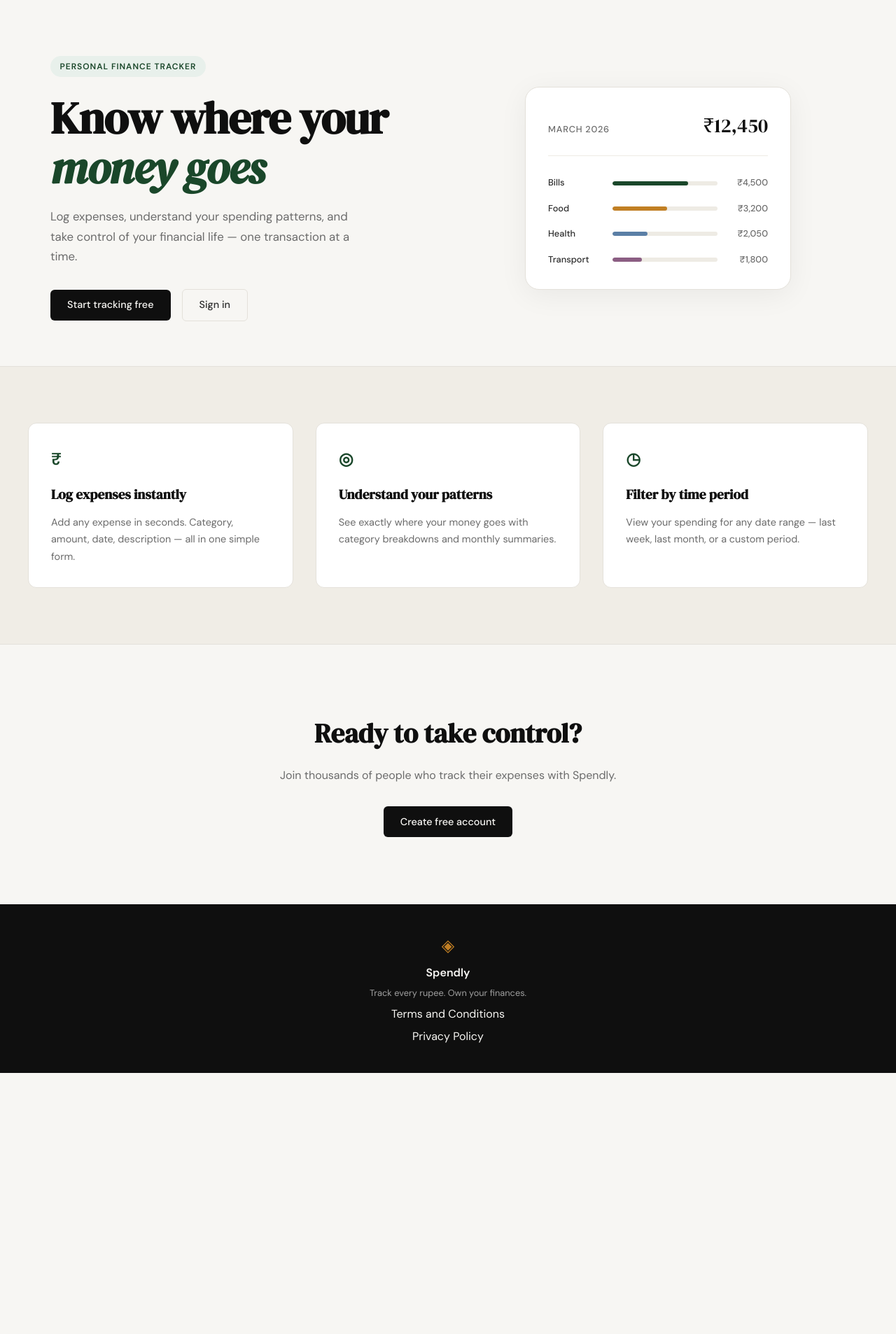
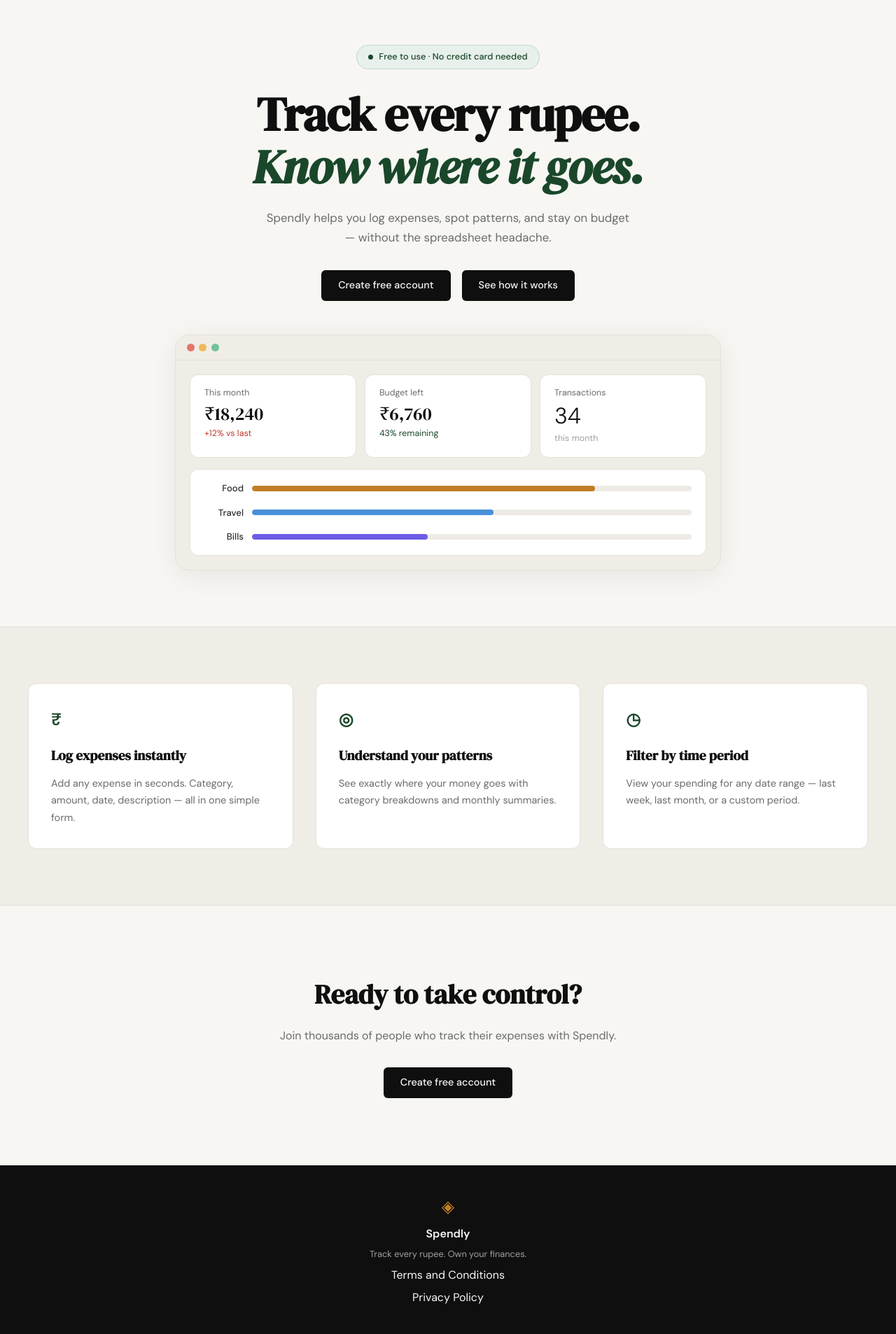
Before and after one commit to Surabhitharuni/spendly, a Flask app: page / in a window 1280 px wide. Shown: the part 61-1967 px from the top of the page at 70% size. Before the commit the page ends 1594 px from the top, so only its background shows below. Run offline with Flask 3, Linux system fonts and the light colour scheme.

Commit message:
updated hero section to match new design
Co-Authored-By: Claude Sonnet 4.6 <noreply@anthropic.com>

```diff
--- a/static/css/style.css
+++ b/static/css/style.css
@@ -124,31 +124,46 @@ a { color: inherit; text-decoration: none; }
 /* ------------------------------------------------------------------ */
 
 .hero {
-    padding: 5rem 2rem 4rem;
-    display: grid;
-    grid-template-columns: 1fr 1fr;
-    gap: 4rem;
+    padding: 4rem 2rem 5rem;
+    display: flex;
+    flex-direction: column;
     align-items: center;
-    max-width: var(--max-width);
+    text-align: center;
+    max-width: 860px;
     margin: 0 auto;
 }
 
+.hero-inner {
+    width: 100%;
+    max-width: 660px;
+    margin-bottom: 3rem;
+}
+
 .hero-badge {
-    display: inline-block;
+    display: inline-flex;
+    align-items: center;
+    gap: 0.5rem;
     background: var(--accent-light);
     color: var(--accent);
-    font-size: 0.75rem;
-    font-weight: 600;
-    letter-spacing: 0.08em;
-    text-transform: uppercase;
-    padding: 0.35rem 0.85rem;
+    font-size: 0.8rem;
+    font-weight: 500;
+    padding: 0.4rem 1rem;
     border-radius: 999px;
-    margin-bottom: 1.5rem;
+    margin-bottom: 1.75rem;
+    border: 1px solid rgba(26,71,42,0.15);
+}
+
+.hero-badge-dot {
+    width: 7px;
+    height: 7px;
+    background: var(--accent);
+    border-radius: 50%;
+    flex-shrink: 0;
 }
 
 .hero-title {
     font-family: var(--font-display);
-    font-size: clamp(2.5rem, 5vw, 4rem);
+    font-size: clamp(2.75rem, 6vw, 4.25rem);
     line-height: 1.1;
     letter-spacing: -0.02em;
     color: var(--ink);
@@ -158,103 +173,148 @@ a { color: inherit; text-decoration: none; }
 .hero-title em {
     font-style: italic;
     color: var(--accent);
+    display: block;
 }
 
 .hero-subtitle {
     font-size: 1.05rem;
     color: var(--ink-muted);
     line-height: 1.7;
-    max-width: 460px;
-    margin-bottom: 2rem;
+    max-width: 520px;
+    margin: 0 auto 2rem;
 }
 
 .hero-actions {
     display: flex;
     gap: 1rem;
     align-items: center;
+    justify-content: center;
 }
 
 /* ------------------------------------------------------------------ */
-/* Mock card (hero visual)                                             */
+/* Browser mock card (hero visual)                                     */
 /* ------------------------------------------------------------------ */
 
 .hero-visual {
-    display: flex;
-    justify-content: center;
+    width: 100%;
+    max-width: 780px;
 }
 
-.mock-card {
+.browser-card {
+    background: var(--paper-warm);
+    border: 1px solid var(--border);
+    border-radius: var(--radius-lg);
+    overflow: hidden;
+    box-shadow: 0 8px 40px rgba(0,0,0,0.07);
+}
+
+.browser-bar {
+    background: var(--paper-warm);
+    border-bottom: 1px solid var(--border);
+    padding: 0.75rem 1rem;
+    display: flex;
+    align-items: center;
+    gap: 0.4rem;
+}
+
+.browser-dot {
+    width: 11px;
+    height: 11px;
+    border-radius: 50%;
+}
+
+.dot-red    { background: #e5756a; }
+.dot-yellow { background: #f0b959; }
+.dot-green  { background: #72c29a; }
+
+.browser-body {
+    padding: 1.25rem;
+    display: flex;
+    flex-direction: column;
+    gap: 1rem;
+}
+
+.stat-row {
+    display: grid;
+    grid-template-columns: repeat(3, 1fr);
+    gap: 0.75rem;
+}
+
+.stat-card {
     background: var(--paper-card);
     border: 1px solid var(--border);
-    border-radius: var(--radius-lg);
-    padding: 2rem;
-    width: 100%;
-    max-width: 380px;
-    box-shadow: 0 8px 40px rgba(0,0,0,0.06);
+    border-radius: var(--radius-md);
+    padding: 1rem 1.25rem;
+    text-align: left;
 }
 
-.mock-card-header {
-    display: flex;
-    justify-content: space-between;
-    align-items: baseline;
-    margin-bottom: 1.75rem;
-    padding-bottom: 1.25rem;
-    border-bottom: 1px solid var(--border-soft);
+.stat-label {
+    font-size: 0.78rem;
+    color: var(--ink-muted);
+    margin-bottom: 0.35rem;
 }
 
-.mock-label {
-    font-size: 0.8rem;
-    font-weight: 500;
-    color: var(--ink-muted);
-    text-transform: uppercase;
-    letter-spacing: 0.06em;
+.stat-value {
+    font-family: var(--font-display);
+    font-size: 1.6rem;
+    color: var(--ink);
+    line-height: 1.1;
+    margin-bottom: 0.3rem;
 }
 
-.mock-total {
-    font-family: var(--font-display);
-    font-size: 1.75rem;
-    color: var(--ink);
+.stat-value-lg {
+    font-family: var(--font-body);
+    font-size: 2rem;
+    font-weight: 300;
 }
 
-.mock-bars { display: flex; flex-direction: column; gap: 1rem; }
+.stat-sub {
+    font-size: 0.78rem;
+    color: var(--ink-faint);
+}
 
-.mock-bar-row {
+.stat-red   { color: var(--danger); }
+.stat-green { color: var(--accent); }
+
+.browser-bars {
+    background: var(--paper-card);
+    border: 1px solid var(--border);
+    border-radius: var(--radius-md);
+    padding: 1rem 1.25rem;
+    display: flex;
+    flex-direction: column;
+    gap: 0.85rem;
+}
+
+.browser-bar-row {
     display: grid;
-    grid-template-columns: 80px 1fr 60px;
+    grid-template-columns: 56px 1fr;
     align-items: center;
     gap: 0.75rem;
 }
 
-.mock-cat {
-    font-size: 0.8rem;
+.browser-bar-label {
+    font-size: 0.82rem;
+    color: var(--ink-soft);
     font-weight: 500;
-    color: var(--ink-soft);
+    text-align: right;
 }
 
-.mock-bar-track {
-    height: 6px;
+.browser-bar-track {
+    height: 8px;
     background: var(--border-soft);
     border-radius: 999px;
     overflow: hidden;
 }
 
-.mock-bar {
+.browser-bar-fill {
     height: 100%;
-    background: var(--accent);
     border-radius: 999px;
-    transition: width 0.6s ease;
 }
 
-.mock-bar-2 { background: var(--accent-2); }
-.mock-bar-3 { background: #5b7fa6; }
-.mock-bar-4 { background: #8b5e83; }
-
-.mock-amt {
-    font-size: 0.8rem;
-    font-weight: 500;
-    color: var(--ink-muted);
-    text-align: right;
-}
+.fill-amber  { background: #c17f24; }
+.fill-blue   { background: #4a90d9; }
+.fill-purple { background: #6c5ce7; }
 
 /* ------------------------------------------------------------------ */
 /* Buttons                                                             */
@@ -598,19 +658,13 @@ a { color: inherit; text-decoration: none; }
 /* ------------------------------------------------------------------ */
 
 @media (max-width: 900px) {
-    .hero {
-        grid-template-columns: 1fr;
-        text-align: center;
-    }
-
-    .hero-subtitle { max-width: 100%; }
-    .hero-actions { justify-content: center; }
-    .hero-visual { display: none; }
-
+    .stat-row { grid-template-columns: 1fr; }
     .features-inner { grid-template-columns: 1fr; }
 }
 
 @media (max-width: 600px) {
     .nav-links a:not(.nav-cta) { display: none; }
     .hero { padding: 3rem 1rem 2rem; }
+    .hero-actions { flex-direction: column; width: 100%; }
+    .hero-actions .btn-primary { width: 100%; text-align: center; }
 }
--- a/templates/landing.html
+++ b/templates/landing.html
@@ -6,55 +6,67 @@
 
 <section class="hero">
     <div class="hero-inner">
-        <div class="hero-badge">Personal Finance Tracker</div>
+        <div class="hero-badge">
+            <span class="hero-badge-dot"></span>
+            Free to use · No credit card needed
+        </div>
         <h1 class="hero-title">
-            Know where your<br>
-            <em>money goes</em>
+            Track every rupee.<br>
+            <em>Know where it goes.</em>
         </h1>
         <p class="hero-subtitle">
-            Log expenses, understand your spending patterns,
-            and take control of your financial life —
-            one transaction at a time.
+            Spendly helps you log expenses, spot patterns, and stay
+            on budget — without the spreadsheet headache.
         </p>
         <div class="hero-actions">
-            <a href="{{ url_for('register') }}" class="btn-primary">Start tracking free</a>
-            <a href="{{ url_for('login') }}" class="btn-ghost">Sign in</a>
+            <a href="{{ url_for('register') }}" class="btn-primary">Create free account</a>
+            <a href="#" class="btn-primary">See how it works</a>
         </div>
     </div>
     <div class="hero-visual">
-        <div class="mock-card">
-            <div class="mock-card-header">
-                <span class="mock-label">March 2026</span>
-                <span class="mock-total">₹12,450</span>
+        <div class="browser-card">
+            <div class="browser-bar">
+                <span class="browser-dot dot-red"></span>
+                <span class="browser-dot dot-yellow"></span>
+                <span class="browser-dot dot-green"></span>
             </div>
-            <div class="mock-bars">
-                <div class="mock-bar-row">
-                    <span class="mock-cat">Bills</span>
-                    <div class="mock-bar-track">
-                        <div class="mock-bar" style="width: 72%"></div>
+            <div class="browser-body">
+                <div class="stat-row">
+                    <div class="stat-card">
+                        <div class="stat-label">This month</div>
+                        <div class="stat-value">₹18,240</div>
+                        <div class="stat-sub stat-red">+12% vs last</div>
                     </div>
-                    <span class="mock-amt">₹4,500</span>
+                    <div class="stat-card">
+                        <div class="stat-label">Budget left</div>
+                        <div class="stat-value">₹6,760</div>
+                        <div class="stat-sub stat-green">43% remaining</div>
+                    </div>
+                    <div class="stat-card">
+                        <div class="stat-label">Transactions</div>
+                        <div class="stat-value stat-value-lg">34</div>
+                        <div class="stat-sub">this month</div>
+                    </div>
                 </div>
-                <div class="mock-bar-row">
-                    <span class="mock-cat">Food</span>
-                    <div class="mock-bar-track">
-                        <div class="mock-bar mock-bar-2" style="width: 52%"></div>
+                <div class="browser-bars">
+                    <div class="browser-bar-row">
+                        <span class="browser-bar-label">Food</span>
+                        <div class="browser-bar-track">
+                            <div class="browser-bar-fill fill-amber" style="width: 78%"></div>
+                        </div>
                     </div>
-                    <span class="mock-amt">₹3,200</span>
-                </div>
-                <div class="mock-bar-row">
-                    <span class="mock-cat">Health</span>
-                    <div class="mock-bar-track">
-                        <div class="mock-bar mock-bar-3" style="width: 33%"></div>
+                    <div class="browser-bar-row">
+                        <span class="browser-bar-label">Travel</span>
+                        <div class="browser-bar-track">
+                            <div class="browser-bar-fill fill-blue" style="width: 55%"></div>
+                        </div>
                     </div>
-                    <span class="mock-amt">₹2,050</span>
-                </div>
-                <div class="mock-bar-row">
-                    <span class="mock-cat">Transport</span>
-                    <div class="mock-bar-track">
-                        <div class="mock-bar mock-bar-4" style="width: 28%"></div>
+                    <div class="browser-bar-row">
+                        <span class="browser-bar-label">Bills</span>
+                        <div class="browser-bar-track">
+                            <div class="browser-bar-fill fill-purple" style="width: 40%"></div>
+                        </div>
                     </div>
-                    <span class="mock-amt">₹1,800</span>
                 </div>
             </div>
         </div>
```
